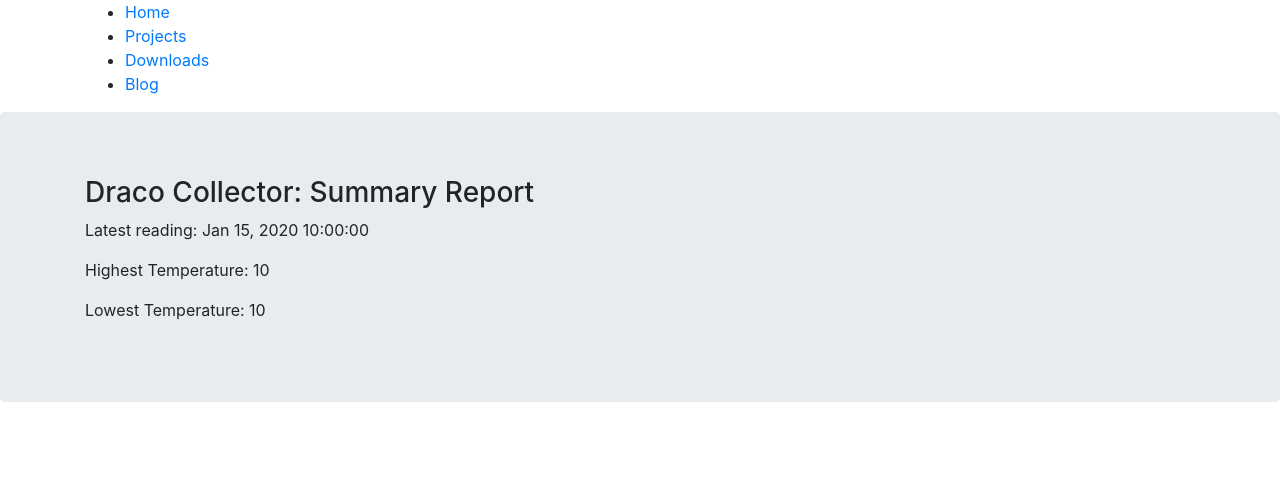
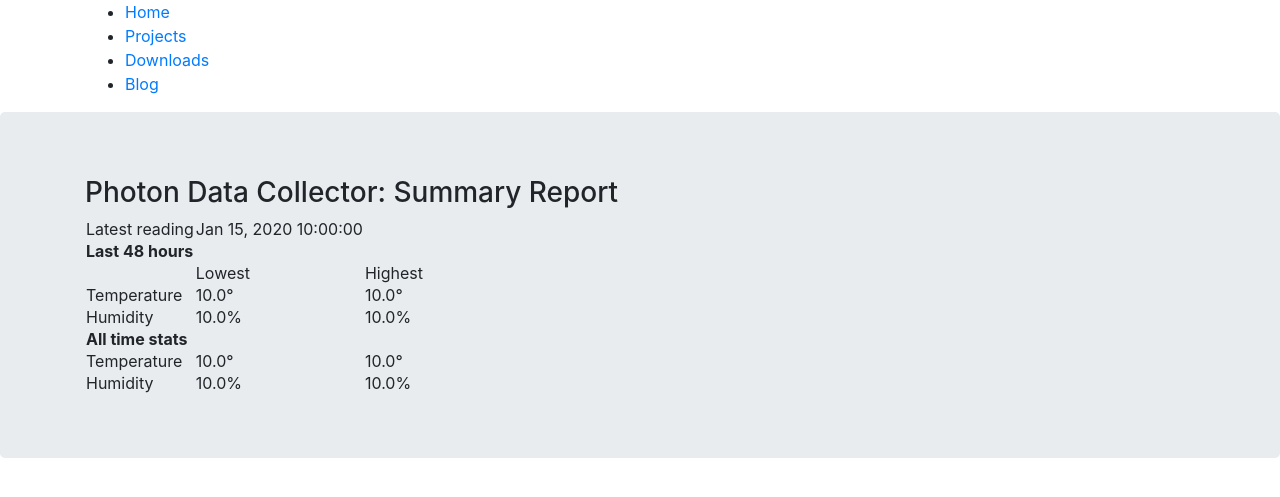
Before and after one commit to sabin512/dracoserver, a Django app: template dracocollector/templates/report.html in a window 1280 px wide. Shown: the top 497 px of the page. Run offline with Django 3.2, Linux system fonts and the light colour scheme; tables that the repository leaves empty hold one stand-in row (values such as "Sample post"); the template is opened without the code that fills it: values that come from a table or form of the project are taken from there, most other values are stand-ins (such as "Sample title", 1, 10 or a date in 2020); some libraries are stand-ins or nearby versions.

Commit message:
Improve report to include more relevant recent data. Fix up report page a little bit to look better with the additional data.

```diff
--- a/dracocollector/templates/report.html
+++ b/dracocollector/templates/report.html
@@ -1,8 +1,28 @@
 {% extends "base.html" %}
-{% block title %}Draco Collector: Summary Report{% endblock %}
+{% load humanize %}
+{% block title %}Photon Data Collector: Summary Report{% endblock %}
 {% block main_container %}
-<h3>Draco Collector: Summary Report</h3>
-			<p>Latest reading: <span class="dataValue">{{ latest_reading_date|date:"M j, Y H:i:s" }}</span></p>
-			<p>Highest Temperature: <span class="dataValue">{{ max_temperature }}</span></p>
-			<p>Lowest Temperature: <span class="dataValue">{{ min_temperature }}</span></p>
+<h3>Photon Data Collector: Summary Report</h3>
+<table border="0">
+	<tr><td>Latest reading </td><td><span class="dataValue">{{ latest_reading_date|date:"M j, Y H:i:s" }}</span></td><td>&nbsp;</td></tr>
+	<tr><th colspan="3">Last 48 hours</th></tr>
+	<tr><td>&nbsp;</td><td>Lowest</td><td>Highest</td></tr>
+	<tr><td>Temperature</td>
+	    <td><span class="dataValue">{{ recent_min_temperature|floatformat:1 }}&#176;</span></td>
+	    <td><span class="dataValue">{{ recent_max_temperature|floatformat:1 }}&#176;</span></td>
+	</tr>
+	<tr><td>Humidity</td>
+	    <td><span class="dataValue">{{ recent_min_humidity|floatformat:1 }}%</span></td>
+	    <td><span class="dataValue">{{ recent_max_humidity|floatformat:1 }}%</span></td>
+	</tr>
+	<tr><th colspan="3">All time stats</th></tr>
+	<tr><td>Temperature</td>
+            <td><span class="dataValue">{{ min_temperature|floatformat:1 }}&#176;</span></td>
+	    <td><span class="dataValue">{{ max_temperature|floatformat:1 }}&#176;</span></td>
+	</tr>
+	<tr><td>Humidity</td>
+	    <td><span class="dataValue">{{ min_humidity|floatformat:1 }}%</span></td>
+	    <td><span class="dataValue">{{ max_humidity|floatformat:1 }}%</span></td>
+	</tr>
+</table>
 {% endblock %}
--- a/dracoserver/settings.py
+++ b/dracoserver/settings.py
@@ -37,6 +37,7 @@ INSTALLED_APPS = (
     'django.contrib.sessions',
     'django.contrib.messages',
     'django.contrib.staticfiles',
+    'django.contrib.humanize',
     'dracocollector',
 )
 
```
Also changed, not shown: dracocollector/views.py (+19 -6 lines).
